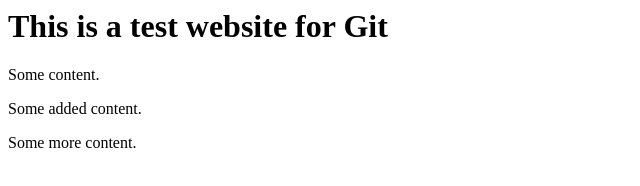
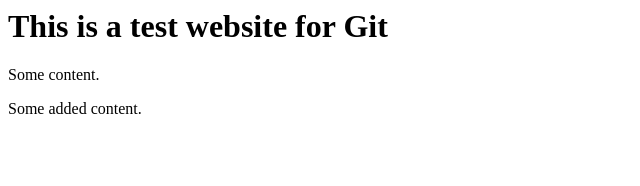
Before and after one commit to jhagedorn/test-repo-for-Git, a plain HTML site: page index.html in a window 1280 px wide. Shown: the whole page, without its empty margins (0-640 px from the left). Drawn offline with Linux system fonts and the light colour scheme.

Commit message:
Removed some more content

```diff
--- a/index.html
+++ b/index.html
@@ -6,6 +6,5 @@
 <h1>This is a test website for Git</h1>
 <p>Some content.</p>
 <p>Some added content.</p>
-<p>Some more content.</p>
 </body>
 </html>
```
